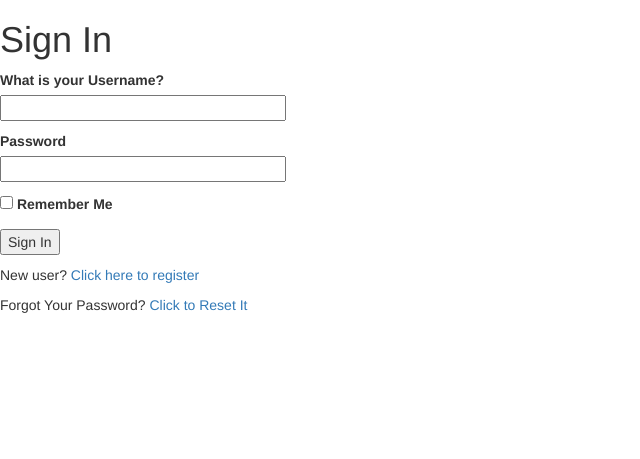
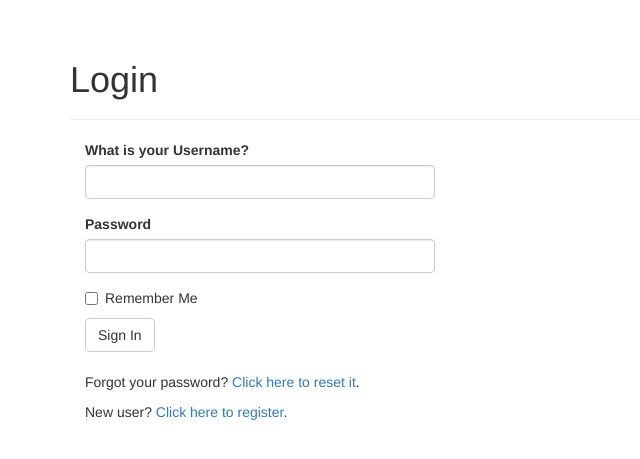
Before and after one commit to super-buster/my_flask, a Flask app: page /login in a window 1280 px wide. Shown: the part 52-511 px from the top of the page, without its empty margins (0-640 px from the left). Run offline with Flask 2, Linux system fonts and the light colour scheme; some libraries are stand-ins or nearby versions.

Commit message:
Redesigned login template

```diff
--- a/app/templates/login.html
+++ b/app/templates/login.html
@@ -1,36 +1,16 @@
 {% extends "base.html" %}
+{% import "bootstrap/wtf.html" as wtf %}
 
-{% block content %}
-    <h1>Sign In</h1>
-    <form action="" method="post" novalidate>
-        {{ form.hidden_tag() }}
-        <p>
-            {{ form.username.label }}<br>
-            {{ form.username(size=32) }}<br>
-            {% for error in form.username.errors %}
-            <span style="color: red;">[{{ error }}]</span>
-            {% endfor %}
-        </p>
-        <p>
-            {{ form.password.label }}<br>
-            {{ form.password(size=32) }}<br>
-            {% for error in form.password.errors %}
-            <span style="color: red;">[{{ error }}]</span>
-            {% endfor %}
-        </p>
-        <p>
-            {{ form.remember_me() }} {{ form.remember_me.label }}
-        </p>
-        <p>{{ form.submit() }}</p>
-        <p>
-            New user?
-            <a href="{{url_for('register')}}">
-                Click here to register
-            </a>
-        </p>
-        <p>
-        Forgot Your Password?
-        <a href="{{ url_for('reset_password_request') }}">Click to Reset It</a>
-        </p>
-    </form>
+{% block title %}Flasky - Login{% endblock %}
+
+{% block app_content %}
+<div class="page-header">
+    <h1>Login</h1>
+</div>
+<div class="col-md-4">
+    {{ wtf.quick_form(form) }}
+    <br>
+    <p>Forgot your password? <a href="{{ url_for('reset_password_request') }}">Click here to reset it</a>.</p>
+    <p>New user? <a href="{{ url_for('register') }}">Click here to register</a>.</p>
+</div>
 {% endblock %}
```
Also changed, not shown: app.db, 1 other file.
